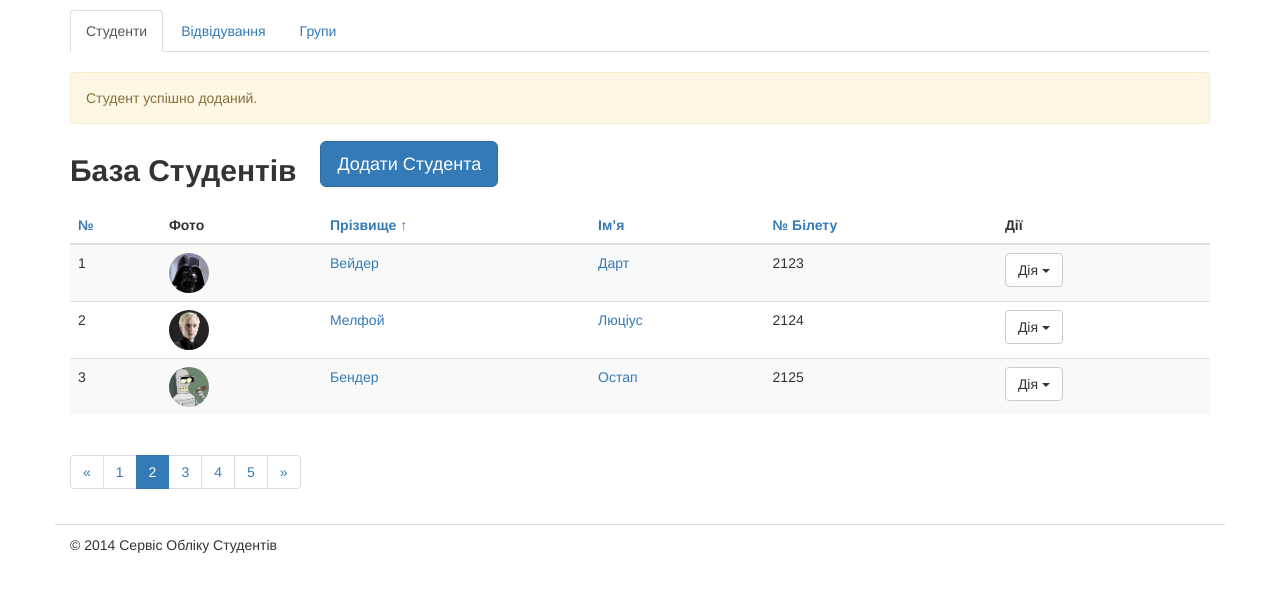
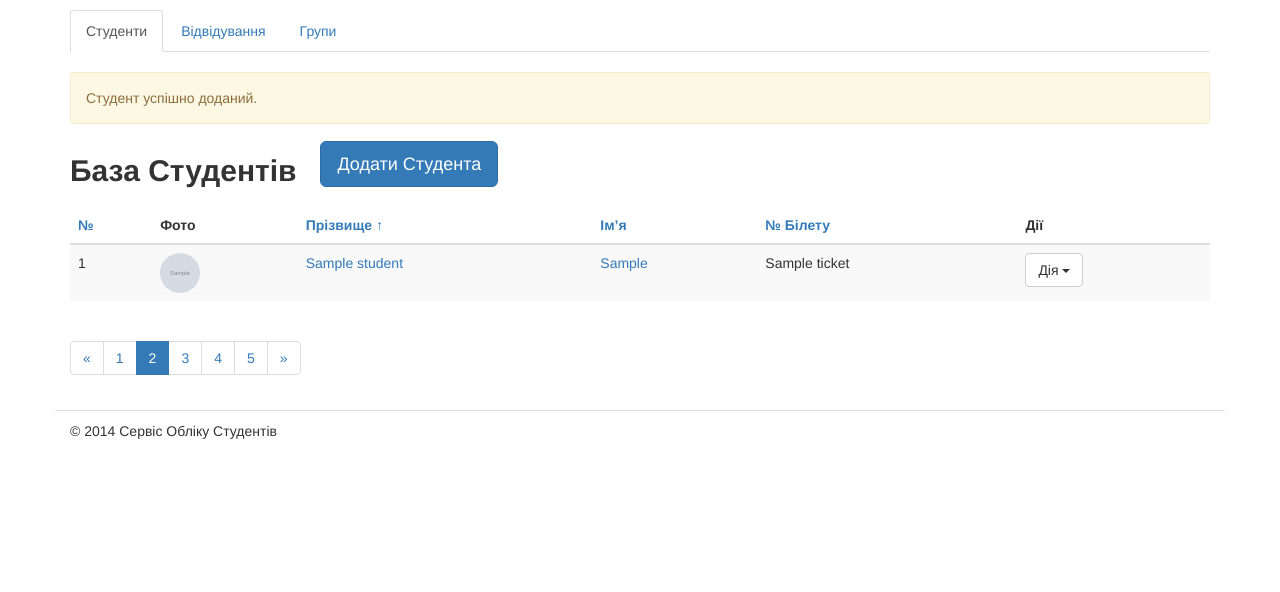
Before and after one commit to trivvet/studentsdbtest, a Django app: template students/templates/students/students_list.html in a window 1280 px wide. Shown: the part 70-662 px from the top of the page. Run offline with Django 3.2, Linux system fonts and the light colour scheme; the template is opened without the code that fills it: most values are stand-ins (such as "Sample title", 1, 10 or a date in 2020); grey boxes marked "Sample" are stand-in pictures; some libraries are stand-ins or nearby versions.

Commit message:
changes duration Glava 6

```diff
--- a/students/templates/students/students_list.html
+++ b/students/templates/students/students_list.html
@@ -1,3 +1,4 @@
+{% load static from staticfiles %}
 <!DOCTYPE HTML>
 <html lang="uk">
 
@@ -8,7 +9,7 @@
 		value="Система Обліку Студентів Навчального Закладу" />
 	<link rel="stylesheet"
 		href="https://cdn.jsdelivr.net/bootstrap/3.3.0/css/bootstrap.min.css">
-	<link rel="stylesheet" href="./css/main.css">
+	<link rel="stylesheet" href="{% static "css/main.css" %}">
 	</head>
 <body>
 	<div class="container">
@@ -57,13 +58,14 @@
 							</tr>
 						</thead>
 						<tbody>
-							<!-- Студент Вейдер -->
+							{% for student in students %}
+							<!-- Студент -->
 							<tr>
-								<td>1</td>
-								<td><img height="40" width="40" src="./img/SOS.JPG" class="img-circle"></td>
-								<td><a title="Редагувати" href="{% url "students_edit" 1 %}">Вейдер</a></td>
-								<td><a title="Редагувати" href="{% url "students_edit" 1 %}">Дарт</a></td>
-								<td>2123</td>
+								<td>{{ forloop.counter }}</td>
+								<td><img height="40" width="40" src="{% static student.image %}" class="img-circle"></td>
+								<td><a title="Редагувати" href="{% url "students_edit" student.id %}">{{ student.second_name }}</a></td>
+								<td><a title="Редагувати" href="{% url "students_edit" student.id %}">{{ student.first_name }}</a></td>
+								<td>{{ student.ticket }}</td>
 								<td>
 									<div class="dropdown">
 										<button class="btn btn-default dropdown-toggle"
@@ -73,56 +75,13 @@
 										</button>
 										<ul class="dropdown-menu" role="menu" aria-labelledby="dropdownMenu1">
 											<li role="presentation"><a role="menuitem" tabindex="-1" href="/journal/1">Відвідування</a></li>
-											<li role="presentation"><a role="menuitem" tabindex="-1" href="{% url "students_edit" 1 %}">Редагувати</a></li>
-											<li role="presentation"><a role="menuitem" tabindex="-1" href="{% url "students_delete" 1 %}">Видалити</a></li>
+											<li role="presentation"><a role="menuitem" tabindex="-1" href="{% url "students_edit" student.id %}">Редагувати</a></li>
+											<li role="presentation"><a role="menuitem" tabindex="-1" href="{% url "students_delete" student.id %}">Видалити</a></li>
 										</ul>
 									</div>
 								</td>
 							</tr>
-							<!-- Студент Мелфой -->
-							<tr>
-								<td>2</td>
-								<td><img height="40" width="40" src="./img/Mich.JPG" class="img-circle"></td>
-								<td><a title="Редагувати" href="{% url "students_edit" 2 %}">Мелфой</a></td>
-								<td><a title="Редагувати" href="{% url "students_edit" 2 %}">Люціус</a></td>
-								<td>2124</td>
-								<td>
-									<div class="dropdown">
-										<button class="btn btn-default dropdown-toggle"
-											type="button" id="dropdownMenu1" data-toggle="dropdown" aria-expanded="true">
-											Дія
-											<span class="caret"></span>
-										</button>
-										<ul class="dropdown-menu" role="menu" aria-labelledby="dropdownMenu1">
-											<li role="presentation"><a role="menuitem" tabindex="-1" href="/journal/2">Відвідування</a></li>
-											<li role="presentation"><a role="menuitem" tabindex="-1" href="{% url "students_edit" 2 %}">Редагувати</a></li>
-											<li role="presentation"><a role="menuitem" tabindex="-1" href="{% url "students_delete" 2 %}">Видалити</a></li>
-										</ul>
-									</div>
-								</td>
-							</tr>
-							<!-- Студент Бендер -->
-							<tr>
-								<td>3</td>
-								<td><img height="40" width="40" src="./img/Kir.JPG" class="img-circle"></td>
-								<td><a title="Редагувати" href="{% url "students_edit" 3 %}">Бендер</a></td>
-								<td><a title="Редагувати" href="{% url "students_edit" 3 %}">Остап</a></td>
-								<td>2125</td>
-								<td>
-									<div class="dropdown">
-										<button class="btn btn-default dropdown-toggle"
-											type="button" id="dropdownMenu1" data-toggle="dropdown" aria-expanded="true">
-											Дія
-											<span class="caret"></span>
-										</button>
-										<ul class="dropdown-menu" role="menu" aria-labelledby="dropdownMenu1">
-											<li role="presentation"><a role="menuitem" tabindex="-1" href="/journal/3">Відвідування</a></li>
-											<li role="presentation"><a role="menuitem" tabindex="-1" href="{% url "students_edit" 3 %}">Редагувати</a></li>
-											<li role="presentation"><a role="menuitem" tabindex="-1" href="{% url "students_delete" 3 %}">Видалити</a></li>
-										</ul>
-									</div>
-								</td>
-							</tr>
+							{% endfor %}
 						</tbody>
 					</table>
 					<!-- Panel of Navigation -->
```
Also changed, not shown: students/views.py (+19 -1 lines), students/static/css/main.css (renamed from static/css/main.css), students/static/form.html (renamed from static/form.html), students/static/groups.html (renamed from static/groups.html), students/static/img/Kir.JPG (renamed from static/img/Kir.JPG), students/static/img/Mich.JPG (renamed from static/img/Mich.JPG), students/static/img/SOS.JPG (renamed from static/img/SOS.JPG), students/static/journal.html (renamed from static/journal.html).
